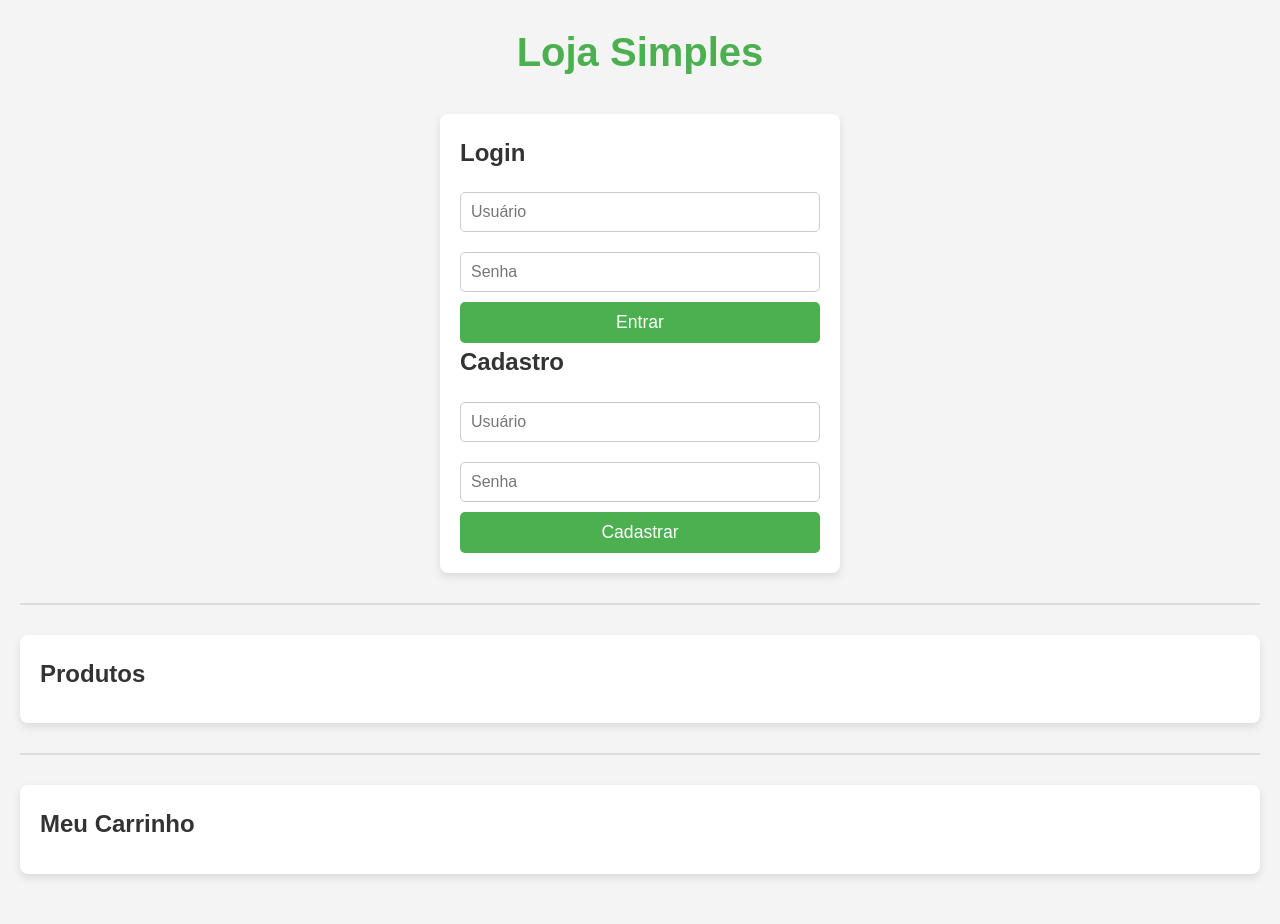
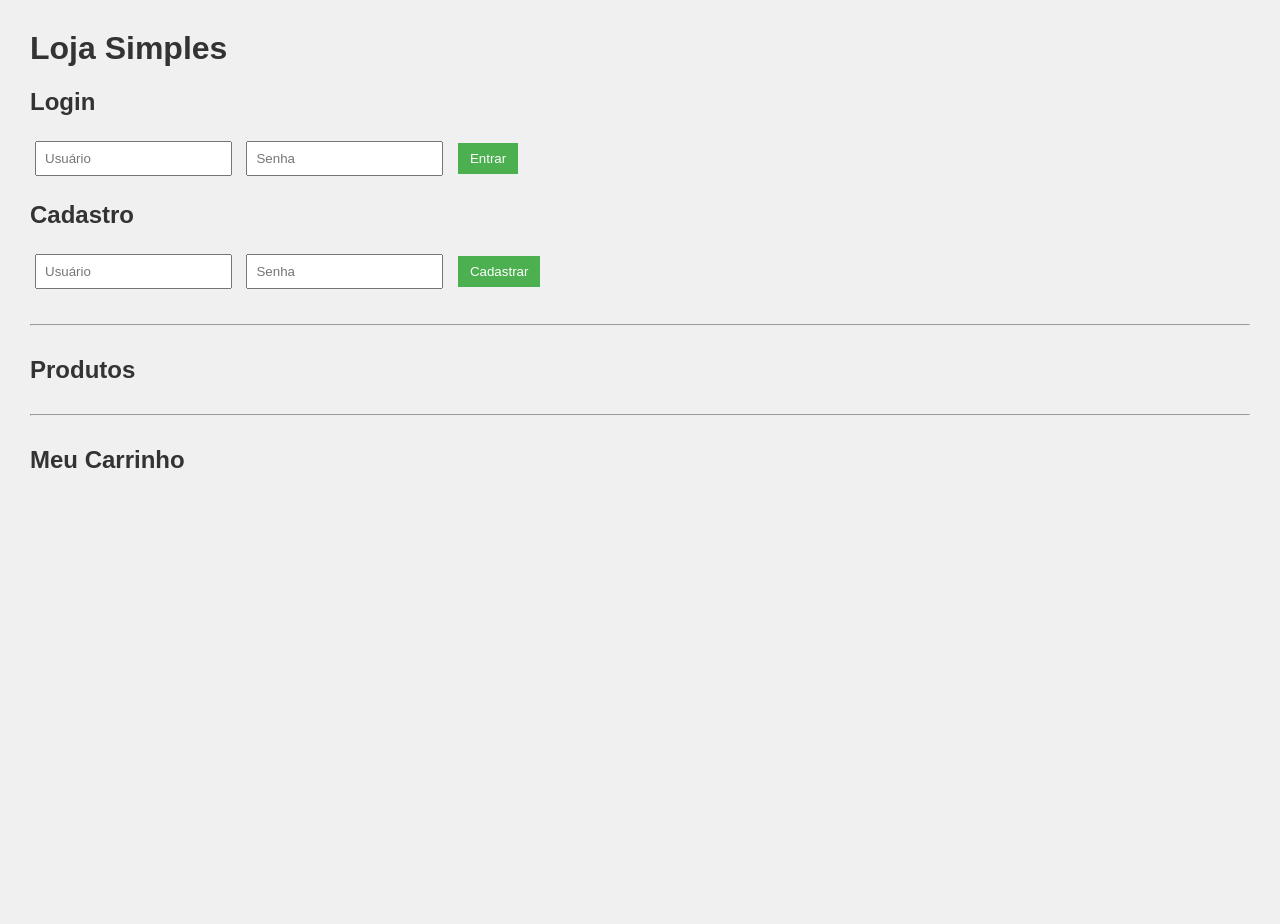
Before and after one commit to gabrielesequeira/ecommerce, a Flask app: page / in a window 1280 px wide. After the commit the page ends 468 px from the top, so only its background shows below. Run offline with Flask 3, Linux system fonts and the light colour scheme; data that the repository does not hold is empty.

Commit message:
coding the pages

```diff
--- a/backend/app.py
+++ b/backend/app.py
@@ -45,5 +45,9 @@ login_manager.login_view = 'login'  # redirecionamento padrão
 def load_user(user_id):
     return User.query.get(int(user_id))
 
+
+
+
+
 if __name__ == '__main__':
     app.run(debug=True)
--- a/backend/routes.py
+++ b/backend/routes.py
@@ -1,23 +1,19 @@
-from flask import request, jsonify
-from models import Product, CartItem
+from flask import request, jsonify, session, render_template
 from database import db
 from models import Product, CartItem, User
-from flask import session
 from flask_login import login_user, logout_user, login_required, current_user
 from werkzeug.security import generate_password_hash, check_password_hash
 
 
-
-
-
 def configure_routes(app):
-    # Rota para listar todos os produtos
+    # Rota para listar PRODUTOS
     @app.route('/products', methods=['GET'])
     def get_products():
         products = Product.query.all()
         result = [{"id": p.id, "name": p.name, "price": p.price, "description": p.description, "category": p.category} for p in products]
         return jsonify(result)
 
+    # CARRINHO - Adicionar item
     @app.route('/cart', methods=['POST'])
     @login_required
     def add_to_cart():
@@ -31,7 +27,7 @@ def configure_routes(app):
 
         return jsonify({"message": "Item adicionado ao carrinho!"}), 201
 
-
+    # CARRINHO - Visualizar
     @app.route('/cart', methods=['GET'])
     @login_required
     def view_cart():
@@ -46,32 +42,33 @@ def configure_routes(app):
         ]
         return jsonify(result)
 
+    # REGISTRO - GET (formulário) e POST (cadastro)
+    @app.route('/register', methods=['GET', 'POST'])
+    def register():
+        if request.method == 'GET':
+            return render_template('register.html')
 
-
-    # REGISTRO
-    @app.route('/register', methods=['POST'])
-    def register():
         data = request.get_json()
         email = data.get('email')
         password = data.get('password')
+        name = data.get('name')
 
         if User.query.filter_by(email=email).first():
             return jsonify({'message': 'Usuário já existe'}), 400
 
         hashed_password = generate_password_hash(password)
-        new_user = User(email=email, password=hashed_password)
+        new_user = User(email=email, password=hashed_password, name=name)
         db.session.add(new_user)
         db.session.commit()
+
         return jsonify({"message": "Usuário registrado com sucesso!"}), 201
-# /register:
-# - Verifica se o email já existe
-# - Cria novo usuário com senha criptografada
-# - Salva no banco
 
+    # LOGIN - GET (formulário) e POST (autenticação)
+    @app.route('/login', methods=['GET', 'POST'])
+    def login():
+        if request.method == 'GET':
+            return render_template('login.html')
 
-    # LOGIN
-    @app.route('/login', methods=['POST'])
-    def login():
         data = request.get_json()
         email = data.get('email')
         password = data.get('password')
@@ -83,14 +80,9 @@ def configure_routes(app):
         login_user(user)
         return jsonify({"message": "Login realizado com sucesso!"})
 
-# /login:
-# - Busca o usuário pelo email
-# - Verifica se a senha está correta usando hash
-# - Retorna sucesso ou erro
-
     # LOGOUT
     @app.route('/logout', methods=['POST'])
     @login_required
     def logout():
         logout_user()
-        return jsonify({"message": "Logout realizado com sucesso!"})
+        return render_template('logout.html')
--- a/backend/static/css/styles.css
+++ b/backend/static/css/styles.css
@@ -1,145 +1,35 @@
-/* Reset básico */
-* {
-  margin: 0;
-  padding: 0;
-  box-sizing: border-box;
+body {
+  font-family: Arial, sans-serif;
+  margin: 30px;
+  background-color: #f0f0f0;
 }
 
-/* Corpo da página */
-body {
-  font-family: 'Arial', sans-serif;
-  background-color: #f4f4f4;
+h1, h2 {
   color: #333;
-  line-height: 1.6;
-  padding: 20px;
 }
 
-h1 {
-  text-align: center;
-  color: #4CAF50;
-  font-size: 2.5em;
-  margin-bottom: 30px;
+input {
+  margin: 5px;
+  padding: 8px;
 }
 
-h2 {
-  color: #333;
-  font-size: 1.5em;
-  margin-bottom: 10px;
+button {
+  padding: 8px 12px;
+  margin: 5px;
+  background-color: #4CAF50;
+  color: white;
+  border: none;
+  cursor: pointer;
 }
 
-/* Seção de login e cadastro */
-#auth-section {
-  background-color: #fff;
-  border-radius: 8px;
-  box-shadow: 0 4px 8px rgba(0, 0, 0, 0.1);
-  padding: 20px;
-  margin-bottom: 30px;
-  max-width: 400px;
-  margin-left: auto;
-  margin-right: auto;
-}
-
-#auth-section input {
-  width: 100%;
-  padding: 10px;
-  margin: 10px 0;
-  border: 1px solid #ccc;
-  border-radius: 5px;
-  font-size: 1em;
-}
-
-#auth-section button {
-  width: 100%;
-  padding: 10px;
-  background-color: #4CAF50;
-  border: none;
-  color: white;
-  font-size: 1.1em;
-  cursor: pointer;
-  border-radius: 5px;
-}
-
-#auth-section button:hover {
+button:hover {
   background-color: #45a049;
 }
 
 hr {
   margin: 30px 0;
-  border: 0;
-  border-top: 2px solid #ddd;
 }
 
-/* Seção de produtos */
-#products-section {
-  background-color: #fff;
-  padding: 20px;
-  border-radius: 8px;
-  box-shadow: 0 4px 8px rgba(0, 0, 0, 0.1);
-  margin-bottom: 30px;
+#product-list li, #cart-list li {
+  margin: 10px 0;
 }
-
-#product-list {
-  list-style: none;
-}
-
-#product-list li {
-  padding: 10px;
-  border-bottom: 1px solid #ddd;
-  display: flex;
-  justify-content: space-between;
-  align-items: center;
-}
-
-#product-list li button {
-  padding: 5px 10px;
-  background-color: #FF5733;
-  border: none;
-  color: white;
-  font-size: 1em;
-  cursor: pointer;
-  border-radius: 5px;
-}
-
-#product-list li button:hover {
-  background-color: #e64a2d;
-}
-
-/* Seção do carrinho */
-#cart-section {
-  background-color: #fff;
-  padding: 20px;
-  border-radius: 8px;
-  box-shadow: 0 4px 8px rgba(0, 0, 0, 0.1);
-  margin-bottom: 30px;
-}
-
-#cart-list {
-  list-style: none;
-}
-
-#cart-list li {
-  padding: 10px;
-  border-bottom: 1px solid #ddd;
-}
-
-/* Responsividade */
-@media (max-width: 600px) {
-  body {
-    padding: 10px;
-  }
-
-  #auth-section,
-  #products-section,
-  #cart-section {
-    width: 100%;
-    padding: 15px;
-  }
-
-  h1 {
-    font-size: 2em;
-  }
-
-  h2 {
-    font-size: 1.3em;
-  }
-}
--- a/backend/static/js/app.js
+++ b/backend/static/js/app.js
@@ -1,6 +1,3 @@
-
-let csrf_token = '';
-
 async function login() {
   const username = document.getElementById('login-username').value;
   const password = document.getElementById('login-password').value;
@@ -84,7 +81,7 @@ async function loadCart() {
   });
 }
 
-// Auto carregar produtos
+// Carrega produtos e carrinho ao abrir
 window.onload = () => {
   loadProducts();
   loadCart();
--- a/backend/templates/index.html
+++ b/backend/templates/index.html
@@ -3,7 +3,7 @@
 <head>
   <meta charset="UTF-8">
   <title>E-commerce Flask</title>
-  <link rel="stylesheet" href="/static/css/styles.css">
+  <link rel="stylesheet" href="{{ url_for('static', filename='css/styles.css') }}">
 </head>
 <body>
   <h1>Loja Simples</h1>
@@ -33,5 +33,7 @@
     <h2>Meu Carrinho</h2>
     <ul id="cart-list"></ul>
   </div>
+
+  <script src="{{ url_for('static', filename='js/app.js') }}"></script>
 </body>
 </html>
--- /dev/null
+++ b/backend/templates/login.html
@@ -0,0 +1,100 @@
+<!DOCTYPE html>
+<html lang="pt-BR">
+<head>
+  <meta charset="UTF-8">
+  <title>Login | BêCommerce</title>
+  <meta name="viewport" content="width=device-width, initial-scale=1">
+  <link
+    href="https://cdn.jsdelivr.net/npm/bootstrap@5.3.0/dist/css/bootstrap.min.css"
+    rel="stylesheet"
+  >
+  <style>
+    body {
+      background: linear-gradient(to right, #7F00FF, #E100FF);
+      color: white;
+      min-height: 100vh;
+      display: flex;
+      align-items: center;
+      justify-content: center;
+    }
+    .login-box {
+      background-color: rgba(255, 255, 255, 0.1);
+      padding: 2rem;
+      border-radius: 15px;
+      box-shadow: 0 0 10px rgba(0,0,0,0.3);
+      max-width: 400px;
+      width: 100%;
+    }
+    .form-control {
+      background-color: rgba(255, 255, 255, 0.2);
+      color: white;
+      border: none;
+    }
+    .form-control::placeholder {
+      color: #ddd;
+    }
+    .form-control:focus {
+      background-color: rgba(255, 255, 255, 0.3);
+      box-shadow: none;
+      color: white;
+    }
+    .btn-purple {
+      background-color: #7F00FF;
+      border: none;
+    }
+    .btn-purple:hover {
+      background-color: #6200cc;
+    }
+  </style>
+</head>
+<body>
+  <div class="login-box text-center">
+    <h2>Entrar no BêCommerce</h2>
+    <form id="loginForm">
+      <div class="mb-3 text-start">
+        <label for="email" class="form-label">E-mail</label>
+        <input type="email" class="form-control" id="email" placeholder="Digite seu e-mail" required>
+      </div>
+      <div class="mb-3 text-start">
+        <label for="password" class="form-label">Senha</label>
+        <input type="password" class="form-control" id="password" placeholder="Digite sua senha" required>
+      </div>
+      <button type="submit" class="btn btn-purple w-100">Entrar</button>
+    </form>
+    <div id="msg" class="mt-3"></div>
+  </div>
+
+  <script>
+    document.getElementById('loginForm').addEventListener('submit', async function (e) {
+      e.preventDefault();
+      const email = document.getElementById('email').value;
+      const password = document.getElementById('password').value;
+
+      try {
+        const response = await fetch('/login', {
+          method: 'POST',
+          headers: {
+            'Content-Type': 'application/json'
+          },
+          body: JSON.stringify({ email, password })
+        });
+
+        const result = await response.json();
+        const msgBox = document.getElementById('msg');
+        if (response.ok) {
+          msgBox.innerHTML = `<div class="alert alert-success">${result.message}</div>`;
+          setTimeout(() => {
+            window.location.href = '/cart';  // redireciona para o carrinho após login
+          }, 1000);
+        } else {
+          msgBox.innerHTML = `<div class="alert alert-danger">${result.message}</div>`;
+        }
+      } catch (err) {
+        console.error(err);
+        document.getElementById('msg').innerHTML =
+          `<div class="alert alert-danger">Erro no servidor</div>`;
+      }
+    });
+  </script>
+</body>
+</html>
```
Also changed, not shown: backend/models.py (+4 -4 lines), backend/templates/logout.html (added, +36 -0 lines), backend/templates/register.html (added, +105 -0 lines), backend/templates/cart.html (added), backend/templates/products.html (added). Lines whose indentation alone changed are shown as unchanged.
